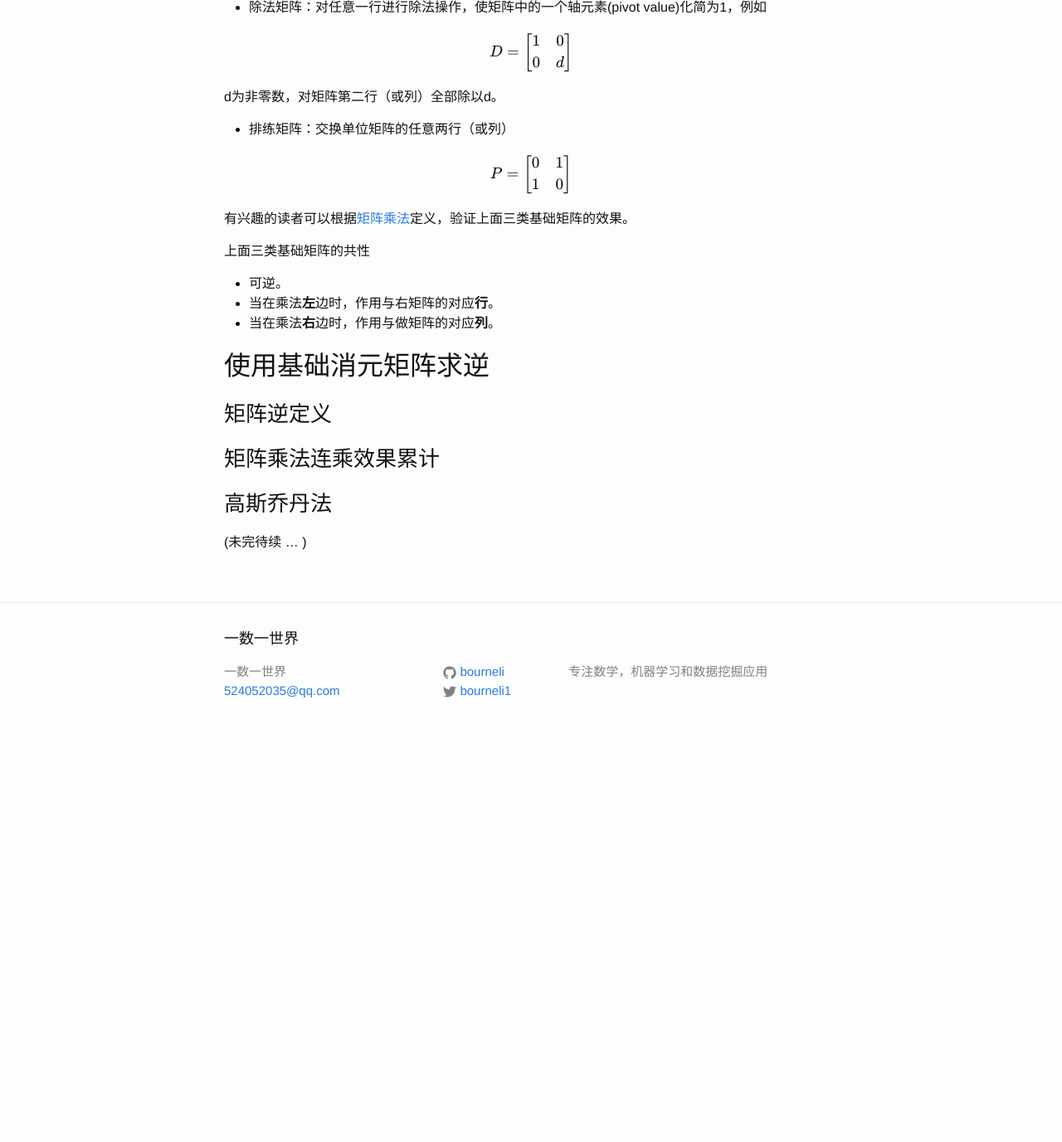
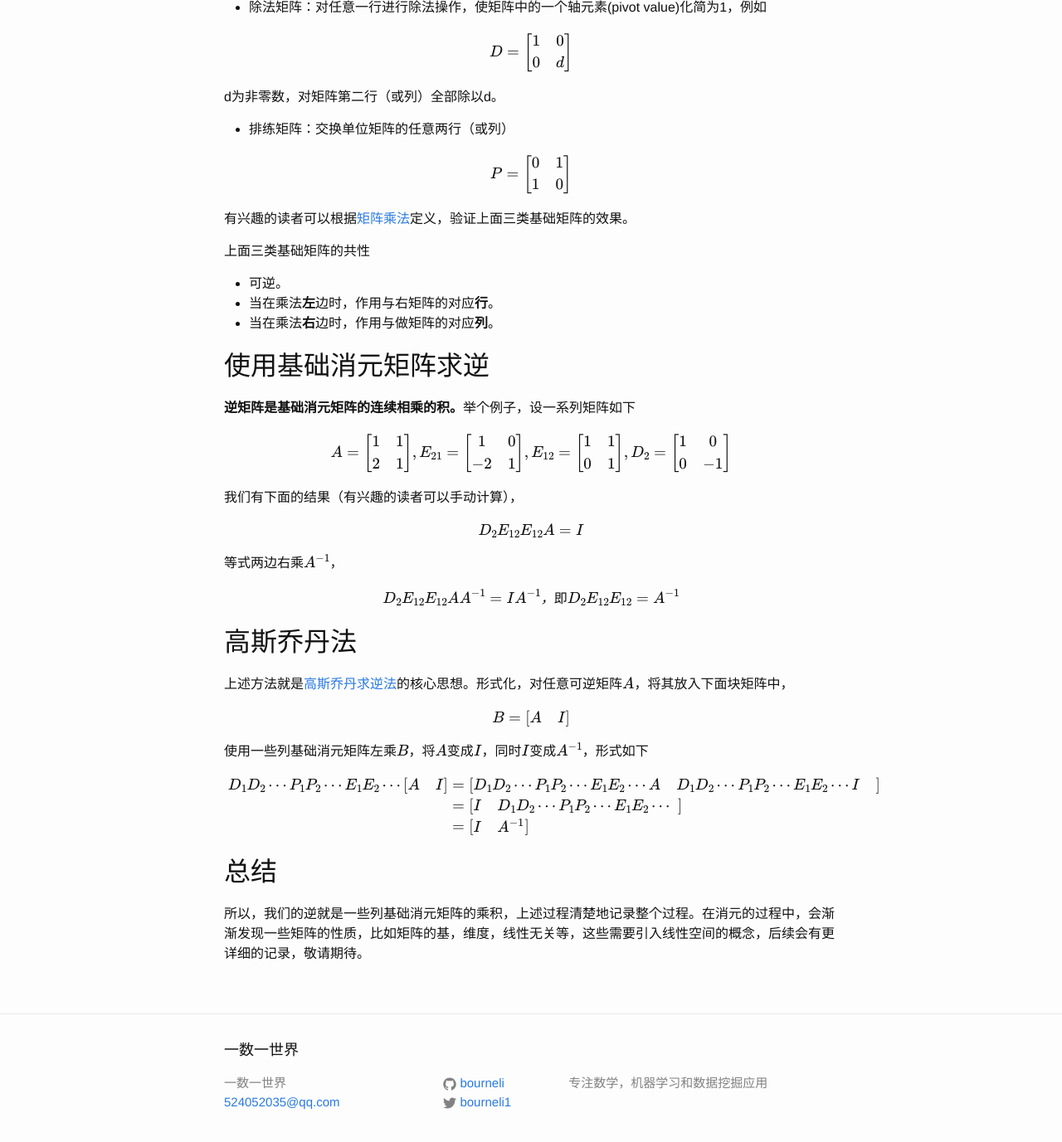
Before and after one commit to bourneli/bourneli.github.io, a Jekyll site: the page built from _posts/2016-02-08-linear-algebra-01-element-matrix-and-inverse.markdown, in a window 1280 px wide and 1400 px high, scrolled down 650 px. Shown: the top 1377 px of the window at 83% size. Built offline with Jekyll 4.4.1, drawn with Linux system fonts in a browser that asks for light colours; formulas are drawn with MathJax 3; before the commit the page ends 1554 px from its top, so only the background shows below that; some of the changed text lies outside the part shown.

Commit message:
more details for basic matrix and inverse

```diff
--- a/_posts/2016-02-08-linear-algebra-01-element-matrix-and-inverse.markdown
+++ b/_posts/2016-02-08-linear-algebra-01-element-matrix-and-inverse.markdown
@@ -1,12 +1,12 @@
 ---
 layout: post
 title:  "线代随笔01-基础消元矩阵与逆矩阵"
-date:   2016-02-08 20:31:28 +0800
+date:   2016-02-10 22:32:28 +0800
 categories: linear algebra
 ---
 
 ## 序言
-系统回顾线性代数已经有大半年时间，现在沉淀一些东西与大家交流，同时也方便后续回顾。我使用的资料是[MIT的线性代数公开课和其配套教材](http://ocw.mit.edu/courses/mathematics/18-06-linear-algebra-spring-2010/video-lectures/)。视频与教材同步学习，完成课后练习效果更佳，我利用业余时间（每天晚上和部分周末时间）学完一边大概需要半年左右时间。这系列博客我称之为“**线代随笔**”，主要是针对一些比较有趣和实用的线性代数概念作专题回顾，此篇是第一篇，主要描述基础消元矩阵的概念和应用（求逆）。
+系统回顾线性代数已经有大半年时间，现在沉淀相关知识，方便后续回顾。使用的资料是[MIT的线性代数公开课和其配套教材](http://ocw.mit.edu/courses/mathematics/18-06-linear-algebra-spring-2010/video-lectures/)。视频与教材同步学习，完成课后练习效果更佳（**强烈推荐**）。利用业余时间（每天晚上和部分周末时间），回顾一遍大概需要半年左右时间。线性代数有一种美感，它将一些复杂的概念用及其简洁的符号描绘。这系列博客我称之为“**线代随笔**”，主要记录一些比较有趣和实用的线性代数概念。本文是开篇，回顾基础消元矩阵与逆矩阵的关系。
 
 ## 基础消元矩阵
 主要有三类基础消元矩阵
@@ -51,10 +51,66 @@ $$
 
 ## 使用基础消元矩阵求逆
 
-### 矩阵逆定义
+**逆矩阵是基础消元矩阵的连续相乘的积。**举个例子，设一系列矩阵如下
 
-### 矩阵乘法连乘效果累计
+$$ A =
+\begin{bmatrix}
+1 & 1 \\ 2 & 1
+\end{bmatrix},
+E_{21} =
+\begin{bmatrix}
+1 & 0 \\ -2 & 1
+\end{bmatrix},
+E_{12} =
+\begin{bmatrix}
+1 & 1 \\ 0 & 1
+\end{bmatrix},
+D_2 =
+\begin{bmatrix}
+1 & 0 \\ 0 & -1
+\end{bmatrix}
+$$
 
-### 高斯乔丹法
+我们有下面的结果（有兴趣的读者可以手动计算），
 
-(未完待续 ... )
+$$
+D_2E_{12}E_{12}A=I
+$$
+
+等式两边右乘$A^{-1}$，
+
+$$
+D_2E_{12}E_{12}AA^{-1}=IA^{-1}，即 D_2E_{12}E_{12}=A^{-1}
+$$
+
+## 高斯乔丹法
+上述方法就是[高斯乔丹求逆法](https://en.wikipedia.org/wiki/Gaussian_elimination#Finding_the_inverse_of_a_matrix)的核心思想。形式化，对任意可逆矩阵$A$，将其放入下面块矩阵中，
+
+$$
+B = \begin{bmatrix}
+A & I
+\end{bmatrix}
+$$
+
+使用一些列基础消元矩阵左乘$B$，将$A$变成$I$，同时$I$变成$A^{-1}$，形式如下
+
+$$
+\begin{align}
+	D_1 D_2 \cdots P_1 P_2 \cdots E_1 E_2 \cdots
+	\begin{bmatrix}
+	A & I
+	\end{bmatrix}
+	& =  \begin{bmatrix}
+	D_1 D_2 \cdots P_1 P_2 \cdots E_1 E_2 \cdots A & D_1 D_2 \cdots P_1 P_2 \cdots E_1 E_2 \cdots I
+	\end{bmatrix} \\
+	& = \begin{bmatrix}
+	I & D_1 D_2 \cdots P_1 P_2 \cdots E_1 E_2 \cdots
+	\end{bmatrix} \\
+	& = \begin{bmatrix}
+	I & A^{-1}
+	\end{bmatrix} \\
+\end{align}
+$$
+
+## 总结
+所以，我们的逆就是一些列基础消元矩阵的乘积，上述过程清楚地记录整个过程。在消元的过程中，会渐渐发现一些矩阵的性质，比如矩阵的基，维度，线性无关等，这些需要引入线性空间的概念，后续会有更详细的记录，敬请期待。
```
